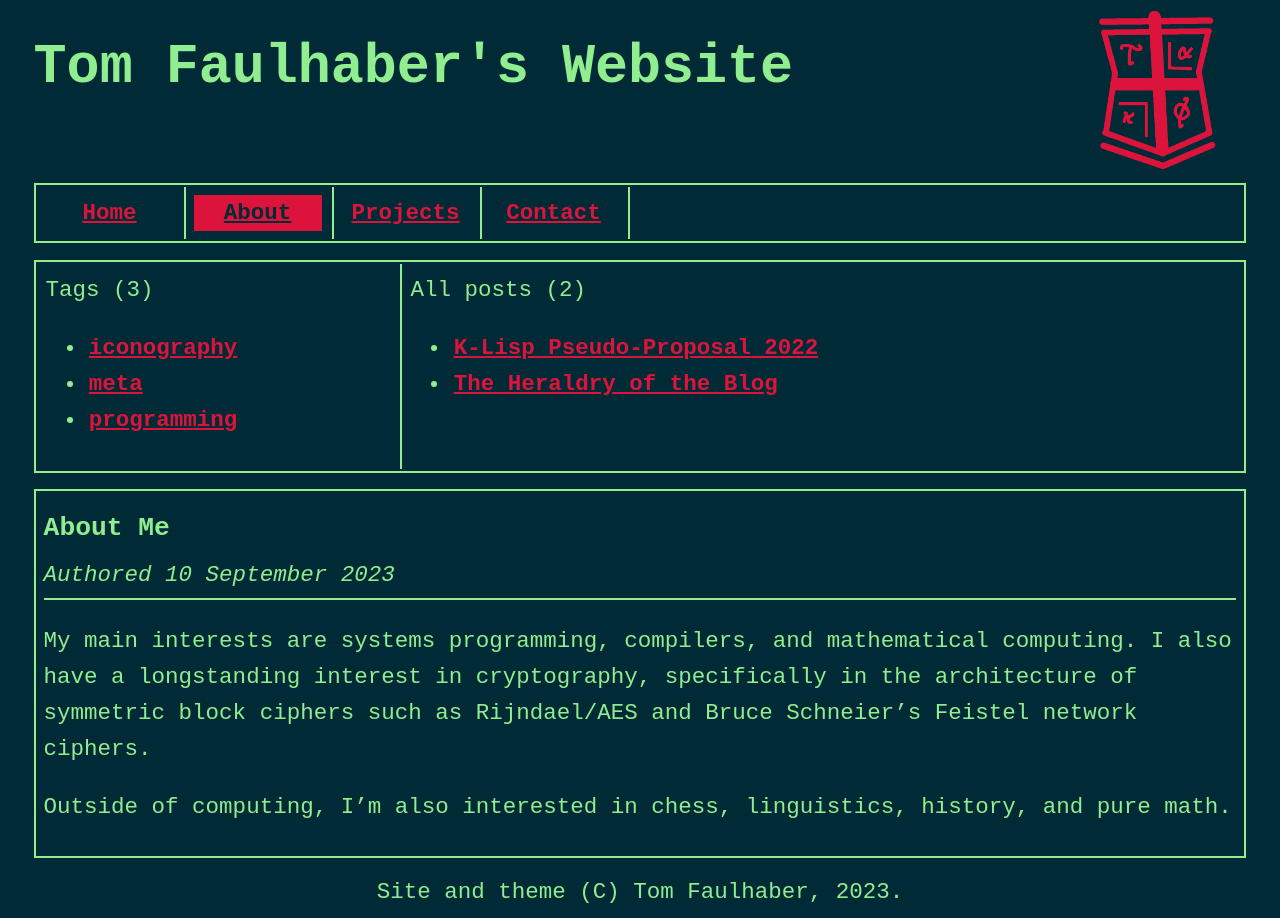
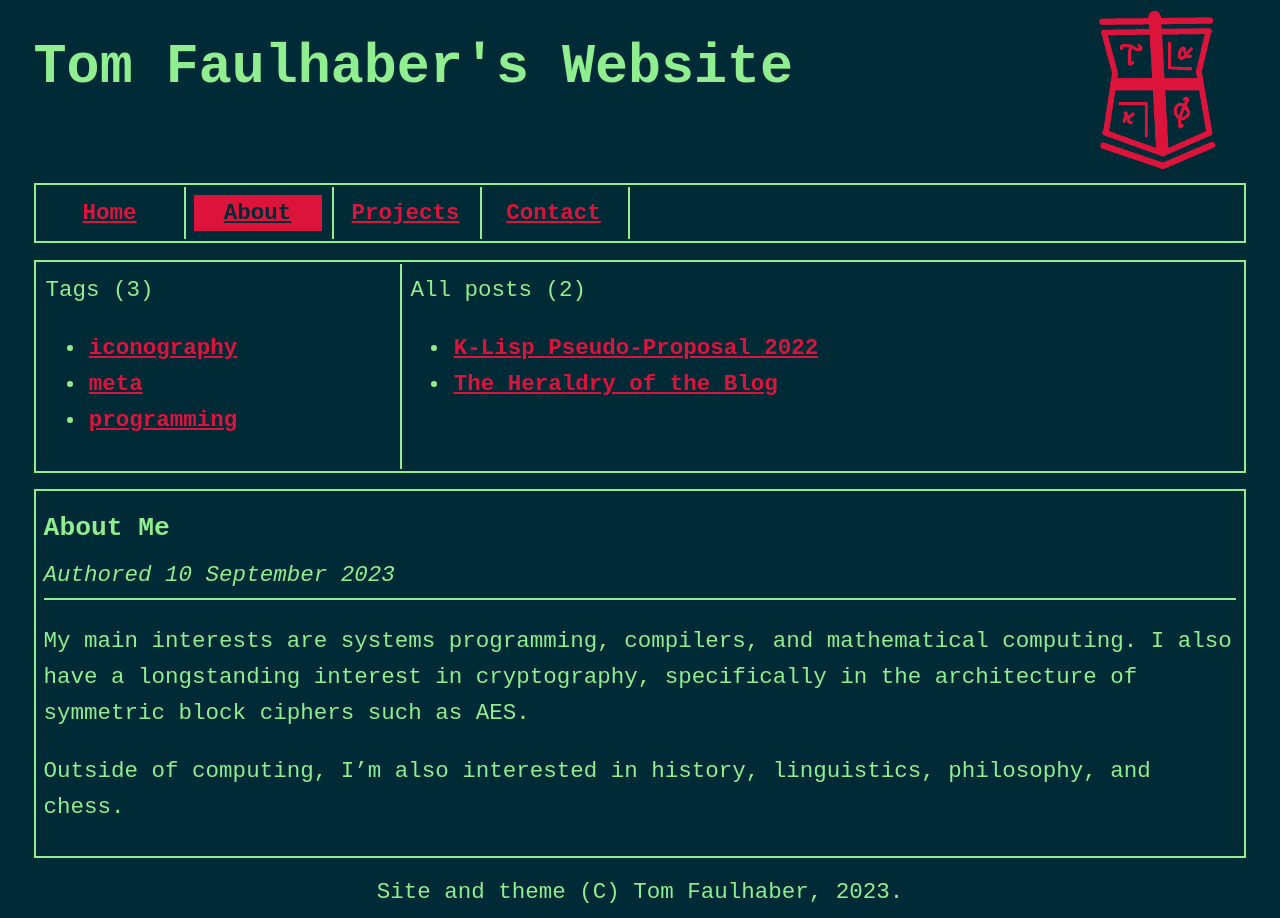
Before and after one commit to faulhat/faulhat.github.io, a Jekyll site: the page built from about.md, in a window 1280 px wide. Built offline with Jekyll 4.4.1, drawn with Linux system fonts in a browser that asks for light colours.

Commit message:
Updated About page

```diff
--- a/about.md
+++ b/about.md
@@ -5,6 +5,6 @@ date: 2023-09-10
 permalink: /about/
 ---
 
-My main interests are systems programming, compilers, and mathematical computing. I also have a longstanding interest in cryptography, specifically in the architecture of symmetric block ciphers such as Rijndael/AES and Bruce Schneier's Feistel network ciphers.
+My main interests are systems programming, compilers, and mathematical computing. I also have a longstanding interest in cryptography, specifically in the architecture of symmetric block ciphers such as AES.
 
-Outside of computing, I'm also interested in chess, linguistics, history, and pure math.
+Outside of computing, I'm also interested in history, linguistics, philosophy, and chess.
```
